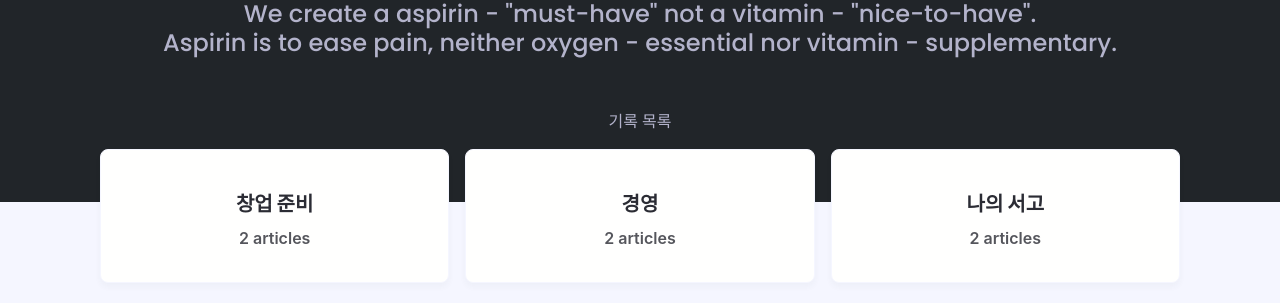
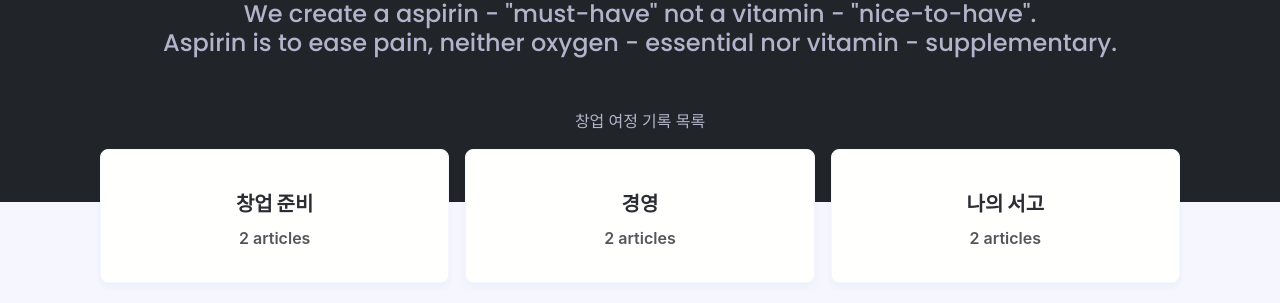
Before and after one commit to ontime-git/ontime-git.github.io, a Jekyll site: the page built from index.html, in a window 1280 px wide. Shown: the part 300-603 px from the top of the page. Built offline with Jekyll 4.4.1, drawn with Linux system fonts in a browser that asks for light colours; nearby versions of some CDN libraries; some web fonts are replaced; comment, search, counter and statistics services are not loaded.

Commit message:
Update index.html

```diff
--- a/index.html
+++ b/index.html
@@ -10,7 +10,7 @@ published: true
       <div class="container grid-xl">
         <div class="columns negative-m-s">
           <div class="column col-12 text-center">
-            <h6 class="text-secondary">기록 목록</h6>
+            <h6 class="text-secondary">창업 여정 기록 목록</h6>
           </div>
           {% for category in site.data.category_list %}
           {% capture category_name %}{{ category | first }}{% endcapture %}
```
